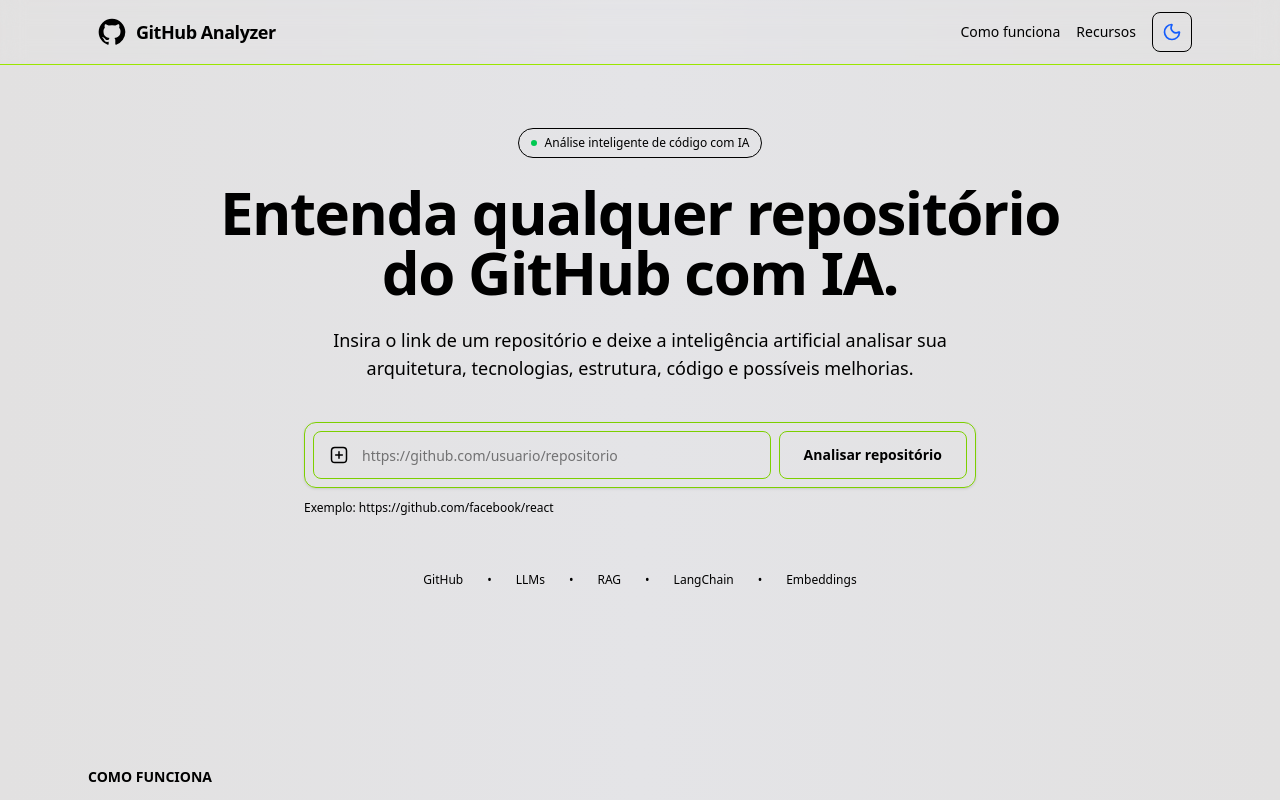
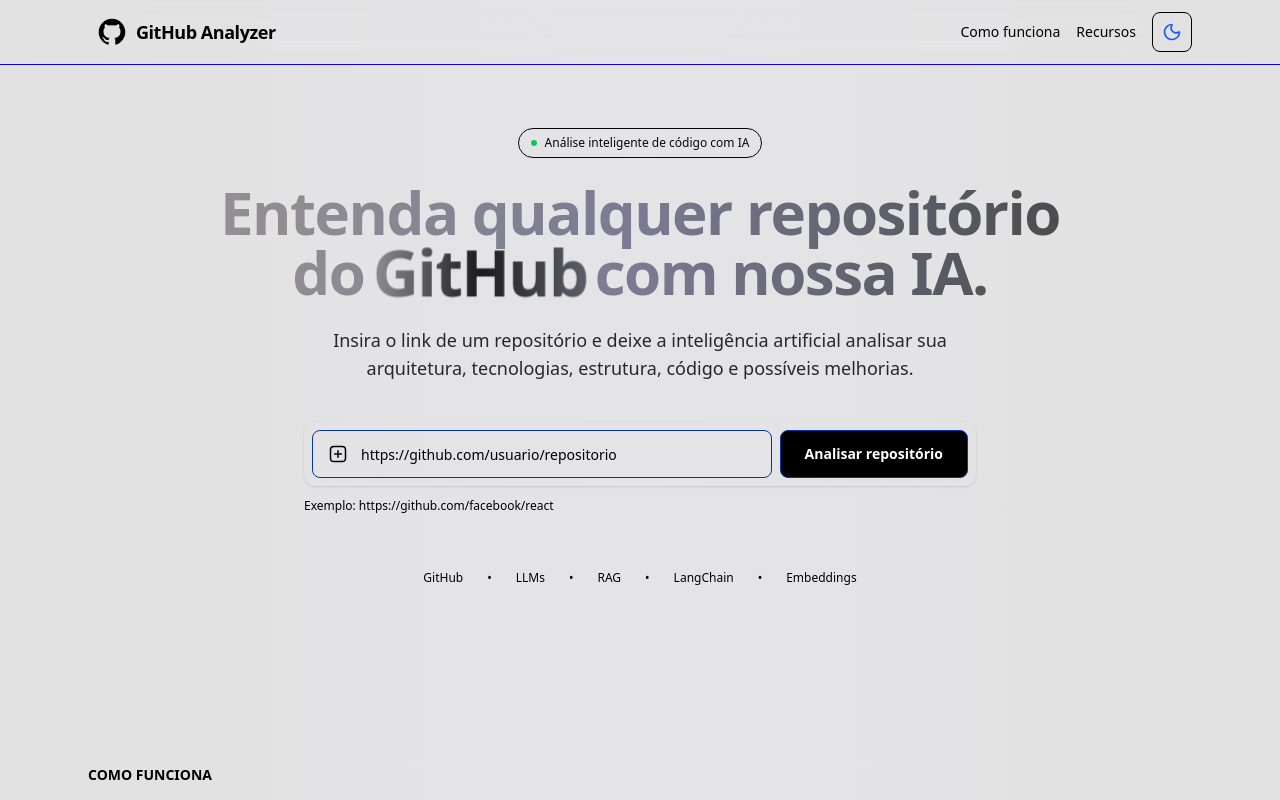
Before and after one commit to vazvdr/Github-Analyzer, a Next.js app in the folder frontend/: page /home in a window 1280 px wide. Shown: the top 800 px of the page. Built offline with nearby package versions, Linux system fonts and the light colour scheme.

Commit message:
Ajustes visuais da landing page encerrados

```diff
--- a/frontend/src/app/dashboard/page.tsx
+++ b/frontend/src/app/dashboard/page.tsx
@@ -1,5 +1,4 @@
 import { Suspense } from "react";
-
 import DashboardContent from "./DashboardContent";
 
 function DashboardLoading() {
@@ -7,7 +6,6 @@
         <main className="flex min-h-screen items-center justify-center bg-background text-foreground">
             <div className="flex items-center gap-3 text-sm text-muted-foreground">
                 <span className="h-4 w-4 animate-spin rounded-full border-2 border-muted-foreground/30 border-t-foreground" />
-
                 Carregando informações do repositório...
             </div>
         </main>
--- a/frontend/src/app/globals.css
+++ b/frontend/src/app/globals.css
@@ -10,7 +10,7 @@
     --secondary: oklch(0.97 0 0);
     --secondary-foreground: oklch(0.205 0 0);
     --muted: oklch(0.97 0 0);
-    --muted-foreground: oklch(0.556 0 0);
+    --muted-foreground: oklch(38.762% 0.00134 15.399);
     --accent: oklch(0.97 0 0);
     --accent-foreground: oklch(0.205 0 0);
     --destructive: oklch(0.577 0.245 27.325);
@@ -18,7 +18,28 @@
     --input: oklch(0.922 0 0);
     --ring: oklch(0.708 0 0);
 
-    --section-border: oklch(0.841 0.238 128.85);
+    --hero-title-gradient: linear-gradient(to right,
+            #959292 0%,
+            #7a7a92 50%,
+            #49494b 100%);
+
+    --hero-paragraph-color: #28282a;
+    --hero-input-border: #0437a5;
+    --hero-input-placeholder: #000000;
+
+    --hero-button-background: #000000;
+    --hero-button-foreground: #ffffff;
+    --hero-button-hover-background: #2563eb;
+    --hero-button-hover-foreground: #ffffff;
+
+    --section-border: oklch(42.063% 0.28785 265.367);
+
+    --card-hover-effect: #0844a3;
+
+    --github-gradient: linear-gradient(to right,
+            #7c7c7d 0%,
+            #18181b 50%,
+            #52525b 100%);
 
     --repository-dialog-background: #ee0b0b;
     --repository-dialog-foreground: #ffffff;
@@ -29,12 +50,10 @@
     --repository-dialog-button: #ffffff;
     --repository-dialog-button-foreground: #dc2626;
 
-    background: linear-gradient(
-        to right,
-        #e2e1e1 0%,
-        #e4e4e7 50%,
-        #e2e1e1 100%
-    );
+    background: linear-gradient(to right,
+            #e2e1e1 0%,
+            #e4e4e7 50%,
+            #e2e1e1 100%);
 }
 
 .dark {
@@ -57,7 +76,29 @@
     --input: oklch(1 0 0 / 15%);
     --ring: oklch(0.556 0 0);
 
+    --hero-title-gradient: linear-gradient(to right,
+            #ffffff 0%,
+            #a2e506 50%,
+            #a1a1aa 100%);
+
+
+    --hero-paragraph-color: #b5b5bb;
+    --hero-input-border: #9cfe09;
+    --hero-input-placeholder: #ffffff;
+
+    --hero-button-background: #ffffff;
+    --hero-button-foreground: #000000;
+    --hero-button-hover-background: #9cfe09;
+    --hero-button-hover-foreground: #000000;
+
     --section-border: oklch(0.841 0.238 128.85);
+
+    --card-hover-effect: #9cfe09;
+
+    --github-gradient: linear-gradient(to right,
+            #a5a5a5 0%,
+            #4a4a4a 50%,
+            #d6d6d6 100%);
 
     --repository-dialog-background: rgba(246, 17, 17, 0.5);
     --repository-dialog-foreground: #ffffff;
@@ -68,12 +109,83 @@
     --repository-dialog-button: #ffffff;
     --repository-dialog-button-foreground: #dc2626;
 
-    background: linear-gradient(
-        to right,
-        #27272a 0%,
-        #000000 50%,
-        #27272a 100%
-    );
+    background: linear-gradient(to right,
+            #27272a 0%,
+            #000000 50%,
+            #27272a 100%);
+}
+
+.hero-title-gradient {
+    background: var(--hero-title-gradient);
+    background-clip: text;
+    -webkit-background-clip: text;
+    color: transparent;
+}
+
+.github-gradient {
+    background: var(--github-gradient);
+    background-clip: text;
+    -webkit-background-clip: text;
+    color: transparent;
+}
+
+.github-animated {
+    display: inline-block;
+    animation: github-pulse 2.5s ease-in-out infinite;
+    transform-origin: center;
+}
+
+@keyframes github-pulse {
+
+    0%,
+    100% {
+        transform: scale(1);
+        filter: brightness(1);
+    }
+
+    50% {
+        transform: scale(1.08);
+        filter: brightness(1.2);
+    }
+}
+
+.hero-paragraph {
+    color: var(--hero-paragraph-color);
+}
+
+.hero-input {
+    border: 1px solid var(--hero-input-border);
+    background-color: transparent;
+    color: var(--foreground);
+}
+
+.hero-input::placeholder {
+    color: var(--hero-input-placeholder);
+}
+
+.hero-button {
+    background-color: var(--hero-button-background);
+    color: var(--hero-button-foreground);
+    border: 1px solid var(--hero-input-border);
+    transition:
+        background-color 0.2s ease,
+        color 0.2s ease,
+        transform 0.2s ease;
+}
+
+.hero-button:hover {
+    background-color: var(--hero-button-hover-background);
+    color: var(--hero-button-hover-foreground);
+}
+
+.card-hover-background {
+    background-color: color-mix(in srgb,
+            var(--card-hover-effect) 70%,
+            transparent);
+}
+
+.card-hover-effect:hover {
+    border-color: var(--card-hover-effect);
 }
 
 .repository-dialog {
@@ -82,11 +194,11 @@
     border-color: var(--repository-dialog-border);
 }
 
-.repository-dialog > div:first-child {
+.repository-dialog>div:first-child {
     background-color: var(--repository-dialog-background);
 }
 
-.repository-dialog > div:last-child {
+.repository-dialog>div:last-child {
     background-color: var(--repository-dialog-background);
 }
 
@@ -94,7 +206,7 @@
     color: var(--repository-dialog-muted);
 }
 
-.repository-dialog > div:last-child > div > div {
+.repository-dialog>div:last-child>div>div {
     background-color: var(--repository-dialog-card);
     border-color: var(--repository-dialog-card-border);
 }
--- a/frontend/src/components/dashboard/ProjectStructure.tsx
+++ b/frontend/src/components/dashboard/ProjectStructure.tsx
@@ -14,7 +14,6 @@
                 <h2 className="font-semibold">
                     Estrutura do projeto
                 </h2>
-
                 <p className="mt-1 text-sm text-muted-foreground">
                     Estrutura de arquivos selecionados durante a análise.
                 </p>
@@ -25,7 +24,6 @@
                         <p className="text-xs text-muted-foreground">
                             Arquivos
                         </p>
-
                         <p className="mt-1 font-semibold">
                             {structure.totalFiles}
                         </p>
@@ -43,7 +41,6 @@
                         <p className="text-xs text-muted-foreground">
                             Analisados
                         </p>
-
                         <p className="mt-1 font-semibold">
                             {structure.analyzedFiles}
                         </p>
@@ -52,7 +49,6 @@
                         <p className="text-xs text-muted-foreground">
                             Ignorados
                         </p>
-
                         <p className="mt-1 font-semibold">
                             {structure.skippedFiles}
                         </p>
--- a/frontend/src/components/landing/Hero.tsx
+++ b/frontend/src/components/landing/Hero.tsx
@@ -20,27 +20,30 @@
     return (
         <>
             <section className="mx-auto flex max-w-6xl flex-col items-center px-6 pb-24 pt-24 text-center sm:pt-32">
-                <div className="mb-6 inline-flex items-center gap-2 rounded-full border border-border bg-muted/50 px-3 py-1.5 text-xs font-medium text-muted-foreground">
+                <div className="mb-6 inline-flex items-center gap-2 rounded-full border border-border animate-pulse px-3 py-1.5 text-xs font-medium text-muted-foreground">
                     <span className="h-1.5 w-1.5 rounded-full bg-green-500" />
                     Análise inteligente de código com IA
                 </div>
-                <h1 className="max-w-4xl text-4xl font-bold tracking-tight sm:text-6xl">
+
+                <h1 className="hero-title-gradient max-w-4xl text-4xl font-bold tracking-tight sm:text-6xl">
                     Entenda qualquer repositório do{" "}
-                    <span className="text-muted-foreground">
+                    <span className="github-gradient github-animated">
                         GitHub
                     </span>{" "}
-                    com IA.
+                    com nossa IA.
                 </h1>
-                <p className="mt-6 max-w-2xl text-base leading-7 text-muted-foreground sm:text-lg">
+
+                <p className="mt-6 max-w-2xl text-base leading-7 hero-paragraph sm:text-lg">
                     Insira o link de um repositório e deixe a inteligência
                     artificial analisar sua arquitetura, tecnologias, estrutura,
                     código e possíveis melhorias.
                 </p>
+
                 <form
                     onSubmit={handleAnalyze}
                     className="mt-10 w-full max-w-2xl"
                 >
-                    <div className="rounded-xl border border-lime-500 bg-card p-2 shadow-sm">
+                    <div className="rounded-xl bg-card p-2 shadow-sm">
                         <div className="flex flex-col gap-2 sm:flex-row">
                             <div className="relative flex-1">
                                 <svg
@@ -57,6 +60,7 @@
                                         d="M12 8v8m-4-4h8M7 3h10a4 4 0 0 1 4 4v10a4 4 0 0 1-4 4H7a4 4 0 0 1-4-4V7a4 4 0 0 1 4-4Z"
                                     />
                                 </svg>
+
                                 <input
                                     type="url"
                                     value={repositoryUrl}
@@ -71,20 +75,20 @@
                                             ? "repository-error"
                                             : undefined
                                     }
-                                    className="h-12 w-full rounded-lg border border-lime-500  pl-12 pr-12 text-sm disabled:cursor-not-allowed disabled:opacity-60"
+                                    className="hero-input h-12 w-full rounded-lg pl-12 pr-12 text-sm disabled:cursor-not-allowed disabled:opacity-60"
                                 />
+
                                 <ButtonClearInput
                                     repositoryUrl={repositoryUrl}
                                     setRepositoryUrl={setRepositoryUrl}
                                     loading={loading}
                                 />
                             </div>
+
                             <button
                                 type="submit"
                                 disabled={loading}
-                                className="h-12 cursor-pointer rounded-lg bg-foreground px-6 text-sm
-                                font-semibold text-background transition border border-lime-500
-                                hover:scale-105 hover:bg-lime-500 hover:text-black disabled:cursor-not-allowed disabled:opacity-60"
+                                className="hero-button h-12 cursor-pointer rounded-lg px-6 text-sm font-semibold transition hover:scale-105 disabled:cursor-not-allowed disabled:opacity-60"
                             >
                                 {loading ? (
                                     <span className="flex items-center justify-center gap-2">
@@ -97,6 +101,7 @@
                             </button>
                         </div>
                     </div>
+
                     {error ? (
                         <p
                             id="repository-error"
@@ -110,6 +115,7 @@
                         </p>
                     )}
                 </form>
+
                 <div className="mt-14 flex flex-wrap items-center justify-center gap-x-6 gap-y-3 text-xs text-muted-foreground">
                     <span>GitHub</span>
                     <span className="text-border">•</span>
@@ -122,6 +128,7 @@
                     <span>Embeddings</span>
                 </div>
             </section>
+
             {repositoryTooLarge && (
                 <RepositoryTooLargeDialog
                     repositorySize={repositorySize}
--- a/frontend/src/components/landing/RepositoryTooLargeDialog.tsx
+++ b/frontend/src/components/landing/RepositoryTooLargeDialog.tsx
@@ -73,7 +73,7 @@
 
                     <p className="mt-5 text-sm leading-6">
                         Este repositório é muito grande para ser analisado. No
-                        momento, o tamanho máximo permitido é de 10 MB.
+                        momento, o tamanho máximo permitido é de 40 MB.
                     </p>
 
                     <button
--- a/frontend/src/components/ui/card-hover-effect.tsx
+++ b/frontend/src/components/ui/card-hover-effect.tsx
@@ -42,7 +42,7 @@
                         <AnimatePresence>
                             {hoveredIndex === idx && (
                                 <motion.span
-                                    className="absolute inset-0 block h-full w-full rounded-3xl bg-lime-500/10"
+                                    className="card-hover-background absolute inset-0 block h-full w-full rounded-3xl"
                                     layoutId="hoverBackground"
                                     initial={{
                                         opacity: 0,
@@ -88,7 +88,7 @@
     return (
         <div
             className={cn(
-                "relative z-20 h-full w-full overflow-hidden rounded-2xl border border-border bg-transparent p-4 transition-colors group-hover:border-lime-500",
+                "relative z-20 h-full w-full overflow-hidden rounded-2xl border border-border p-4 transition-colors group-hover:card-hover-border",
                 className
             )}
         >
```
